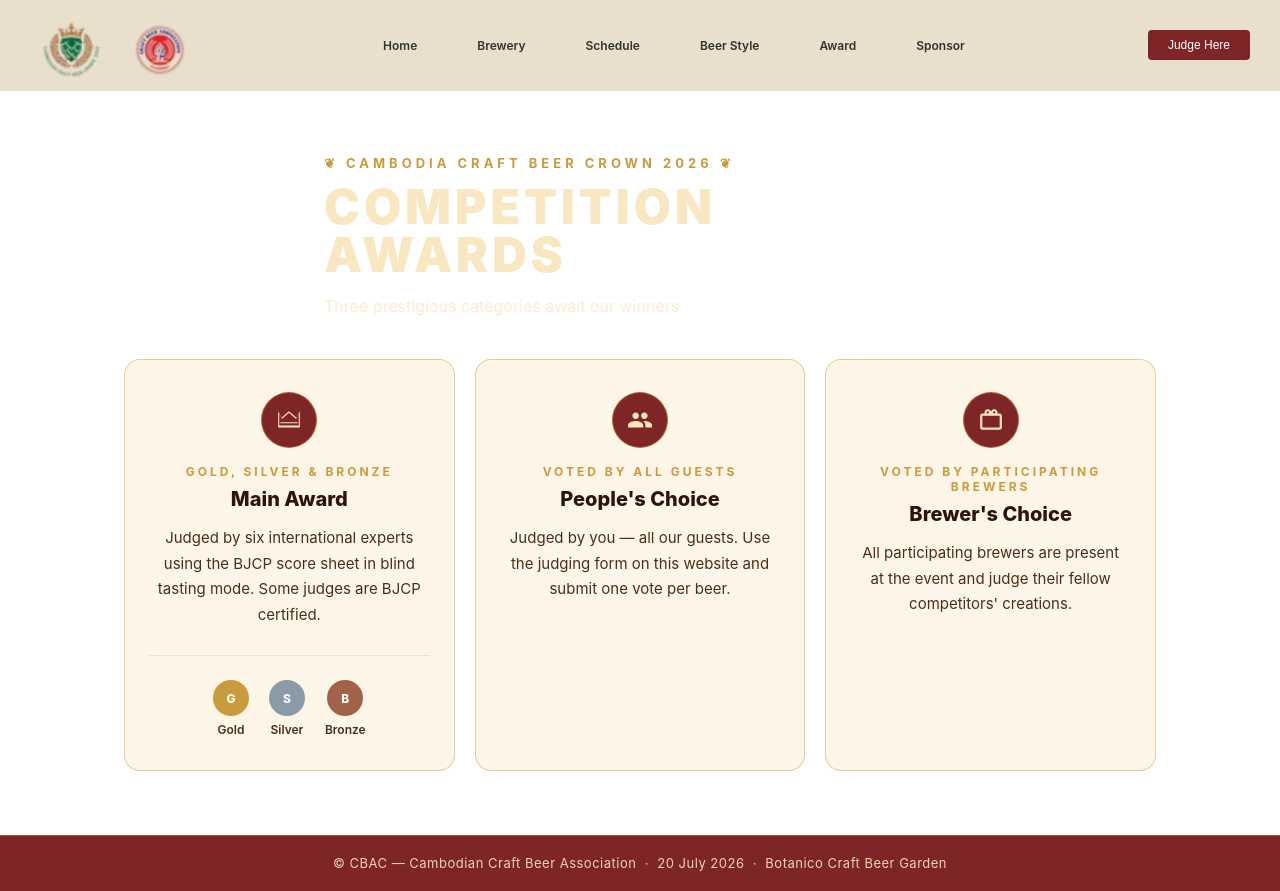
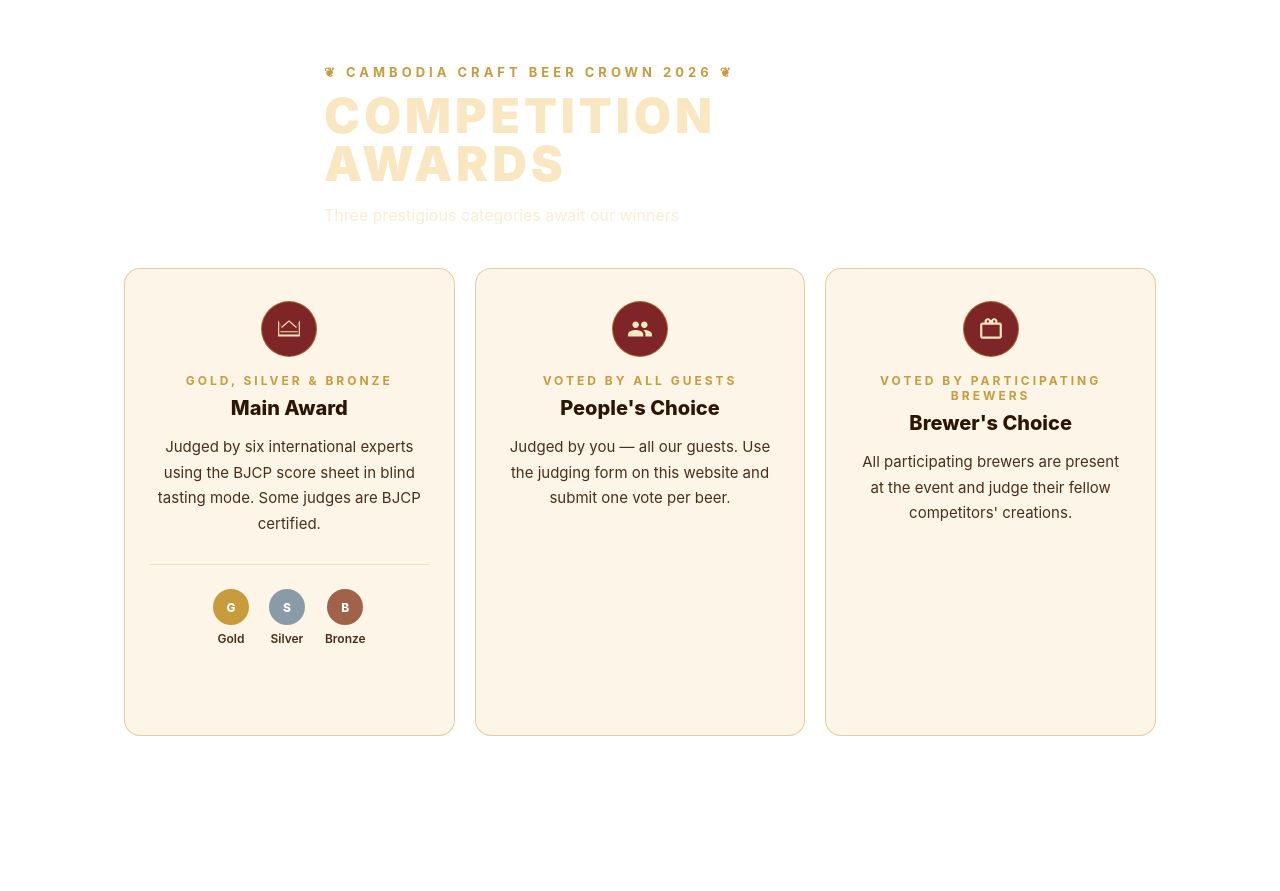
Before and after one commit to dariyatum/cambodian-craft-beer-2026, a Nuxt app: page /award in a window 1280 px wide. After the commit the page ends 800 px from the top, so only its background shows below. Built offline with nearby package versions, Linux system fonts and the light colour scheme.

Commit message:
fix header and footer

```diff
--- a/app/pages/award.vue
+++ b/app/pages/award.vue
@@ -1,5 +1,5 @@
 <template>
-  <Header />
+
 
   <div class="award-page">
     <div class="award-page__hero">
@@ -68,9 +68,6 @@
 
     </div>
 
-    <footer class="footer">
-      © CBAC — Cambodian Craft Beer Association &nbsp;·&nbsp; 20 July 2026 &nbsp;·&nbsp; Botanico Craft Beer Garden
-    </footer>
   </div>
 </template>
 
```
